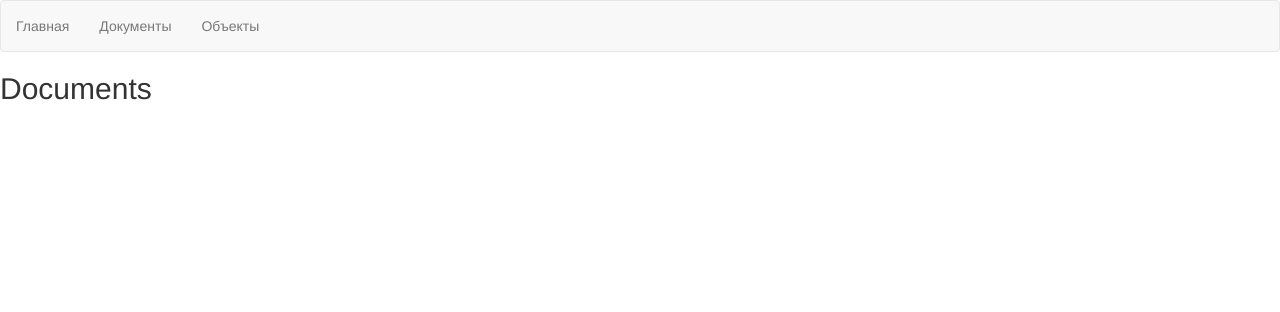
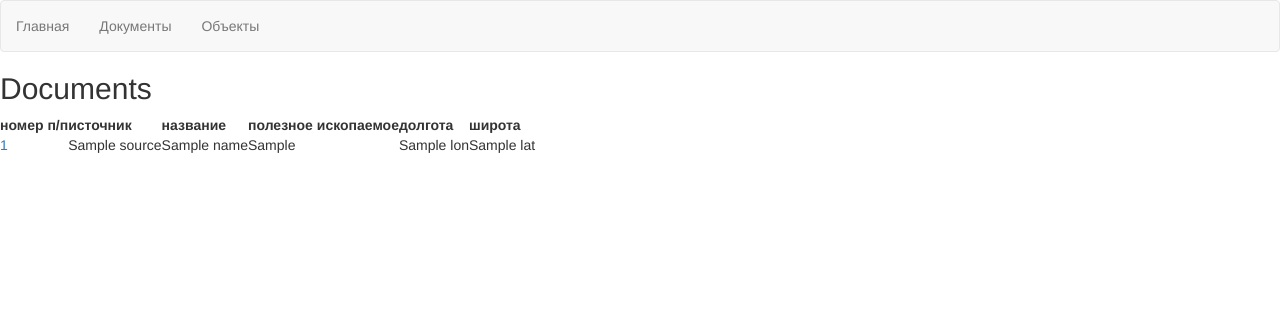
Before and after one commit to pirr/webgeolapp, a Flask app: template templates/documents.html in a window 1280 px wide. Shown: the top 312 px of the page. Run offline with Flask 2, Linux system fonts and the light colour scheme; the template is opened without the code that fills it: most values are stand-ins (such as "Sample title", 1, 10 or a date in 2020); some libraries are stand-ins or nearby versions.

Commit message:
test data

```diff
--- a/app.py
+++ b/app.py
@@ -33,7 +33,6 @@ def clear():
 
 if __name__ == '__main__':
     app.secret_key = "bacon"
-    app.debug = True
     app.config['TRAP_BAD_REQUEST_ERRORS'] = True
     app.run(
             debug=True,
--- /dev/null
+++ b/data/test.csv
@@ -0,0 +1,3 @@
+id;source;name;pi;lon;lat
+1;ГКМ;Белотагнинское;ниобий;104.3;57.6
+2;ГК-1000;Непское;соль;106.4;56.3
--- a/templates/documents.html
+++ b/templates/documents.html
@@ -1,4 +1,22 @@
 {% extends "base.html" %}
 {% block body %}
 <h2>Documents</h2>
+<table>
+    <th>номер п/п</th>
+    <th>источник</th>
+    <th>название</th>
+    <th>полезное ископаемое</th>
+    <th>долгота</th>
+    <th>широта</th>
+    {% for doc in data %}
+        <tr>
+            <td><a href="#">{{id}}</a></td>
+            <td>{{source}}</td>
+            <td>{{name}}</td>
+            <td>{{pi}}</td>
+            <td>{{lon}}</td>
+            <td>{{lat}}</td>
+        </tr>
+    {% endfor %}
+</table>
 {% endblock %}
```
Also changed, not shown: data/data.py (added, +16 -0 lines).
